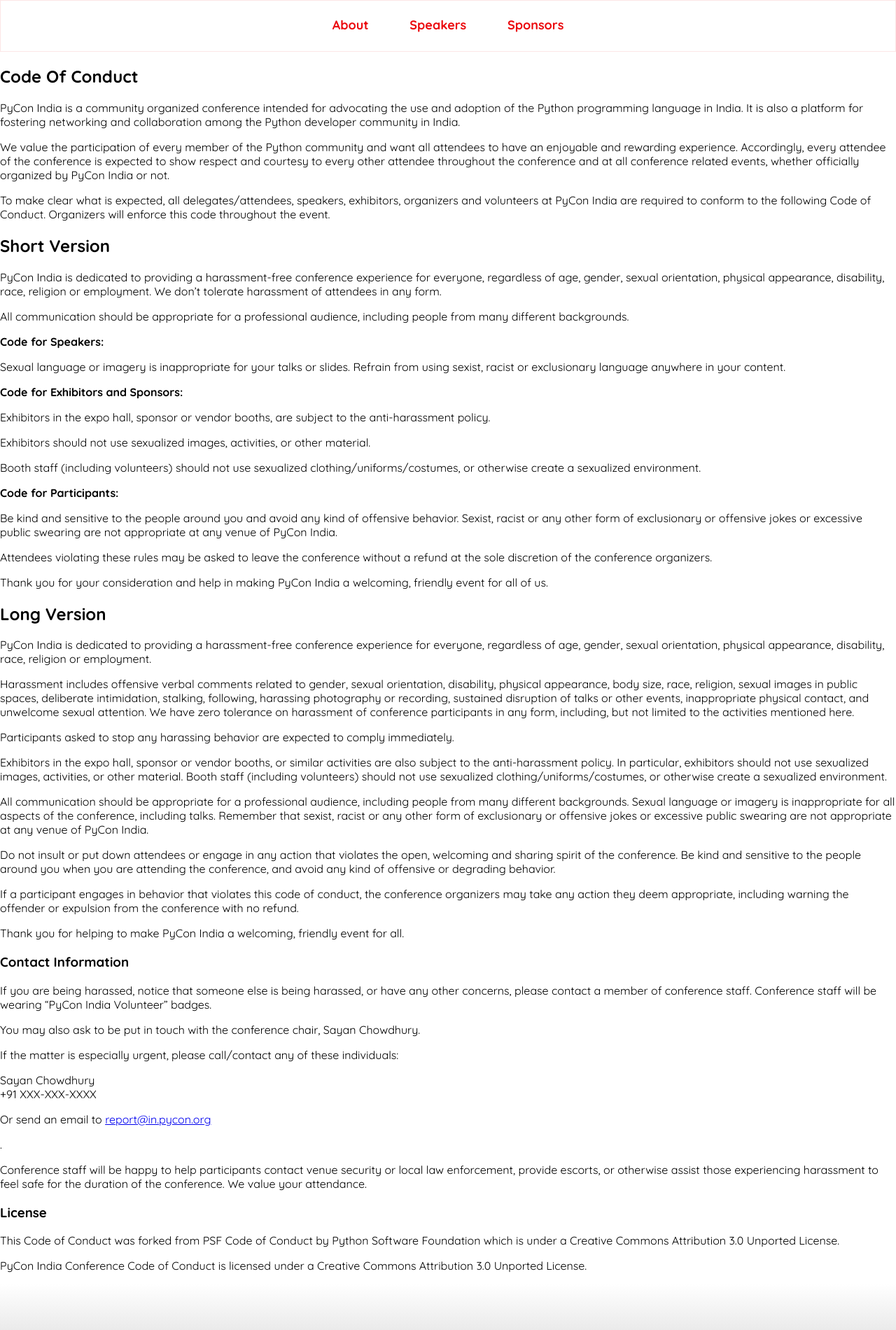
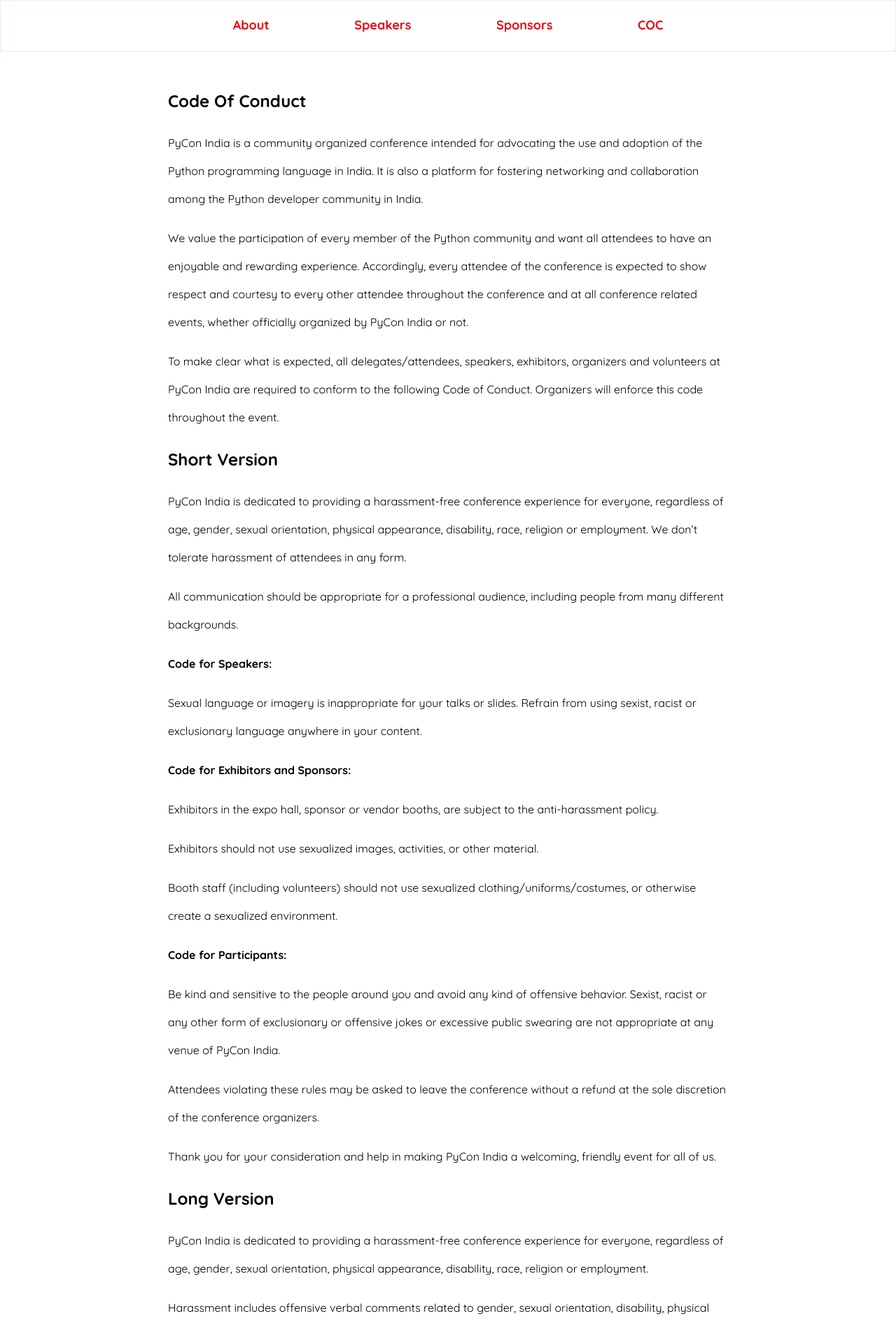
Before and after one commit to pythonindia/inpycon2020, a Jekyll site: the page built from coc.md, in a window 1280 px wide. Shown: the top 1900 px of the page at 70% size. Built offline with Jekyll 4.4.1, drawn with Linux system fonts in a browser that asks for light colours.

Commit message:
Add coc to navbar and css for markdown content

```diff
--- a/_includes/nav.html
+++ b/_includes/nav.html
@@ -1,9 +1,10 @@
 <div class="menu-wrapper" id="navigation-menu">
   <nav>
     {% for item in site.data.nav %}
-      <a href="#{{ item.link }}" {% if page.url == item.link %}class="active"{% endif %}>
+      <a href="index.html#{{ item.link }}" {% if page.url == item.link %}class="active"{% endif %}>
         {{ item.name }}
       </a>
     {% endfor %}
+    <a href="coc.html">COC</a>
   </nav>
 </div>
--- a/_layouts/default.html
+++ b/_layouts/default.html
@@ -1,13 +1,27 @@
 <!doctype html>
 <html>
+<!-- head section  -->
 {% include head.html %}
+
 <body>
+
+  <!-- header section -->
   {% if page.title == 'Home' %}
     {% include header.html %}
   {% endif %}
+
+  <!-- Nav section -->
   {% include nav.html %}
+
+  <div class="blog">
     {{ content }}
+  </div>
+
+  <!-- footer section -->
   {% include footer.html %}
+
   <script src="/assets/js/custom.js"></script>
+
 </body>
+
 </html>
--- a/assets/css/styles.scss
+++ b/assets/css/styles.scss
@@ -11,6 +11,37 @@
   font-family: Quicksand;
   font-style: normal;
 }
+
+.blog {
+  margin: 50px auto;
+  max-width: 800px;
+  line-height: 2.5rem;
+}
+
+.blog p {
+  font-weight: 400;
+}
+
+.blog h3 {
+  font-weight: bold;
+}
+
+.blog h1 {
+  margin: 20px 0 50px 0;
+}
+
+.blog h2,
+.blog h3,
+.blog h4,
+.blog h5,
+.blog h6 {
+  margin: 20px 0;
+}
+
+.blog ul {
+  list-style: initial;
+}
+
 
 .header-wrapper {
   width: 100%;
@@ -256,7 +287,7 @@
   }
 
   nav {
-    max-width: rem-calc(390);
+    max-width: rem-calc(800);
     margin: 0 auto;
     display: flex;
     justify-content: space-evenly;
```
Also changed, not shown: coc.md (+1 -1 lines). Lines whose indentation alone changed are shown as unchanged.
